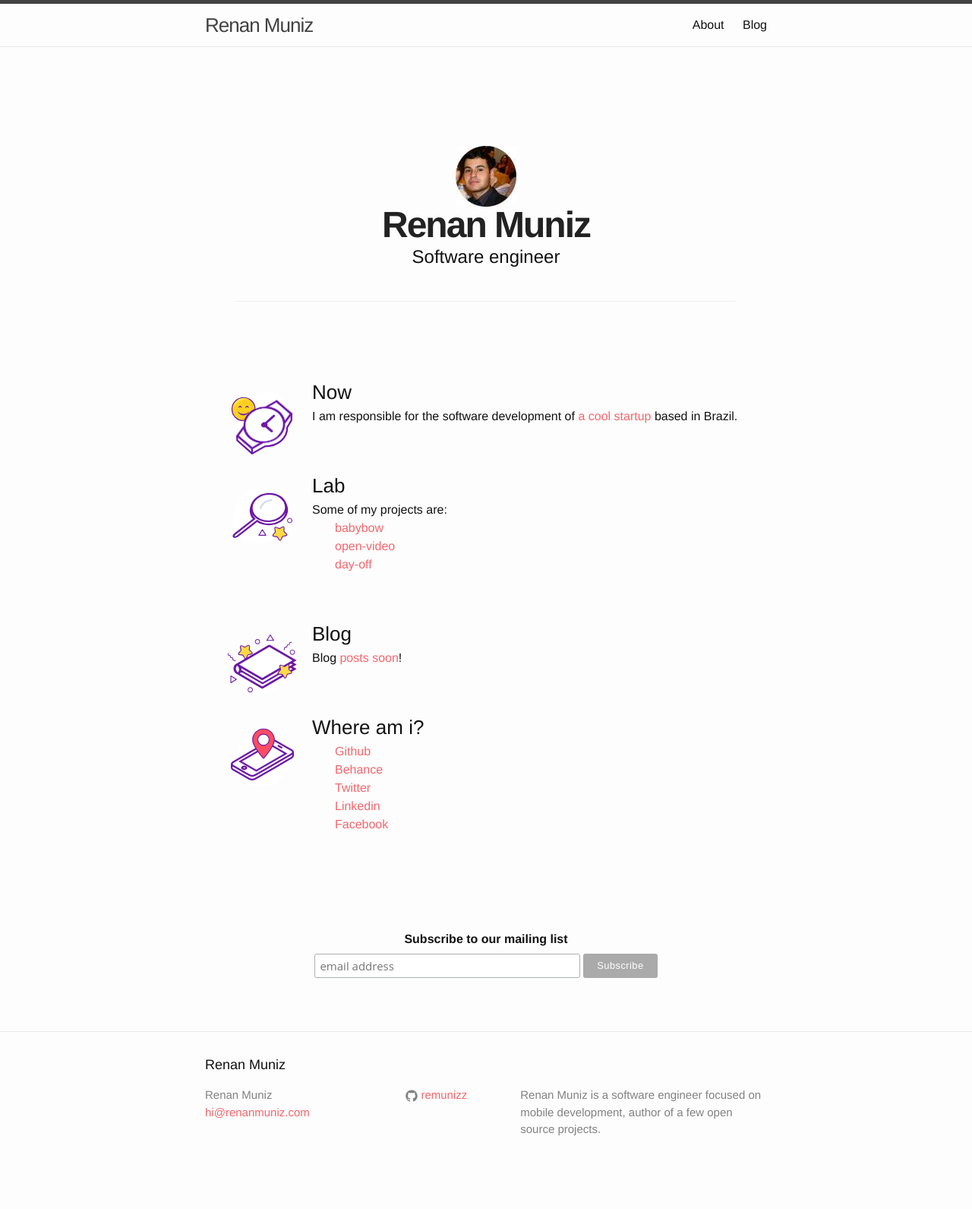
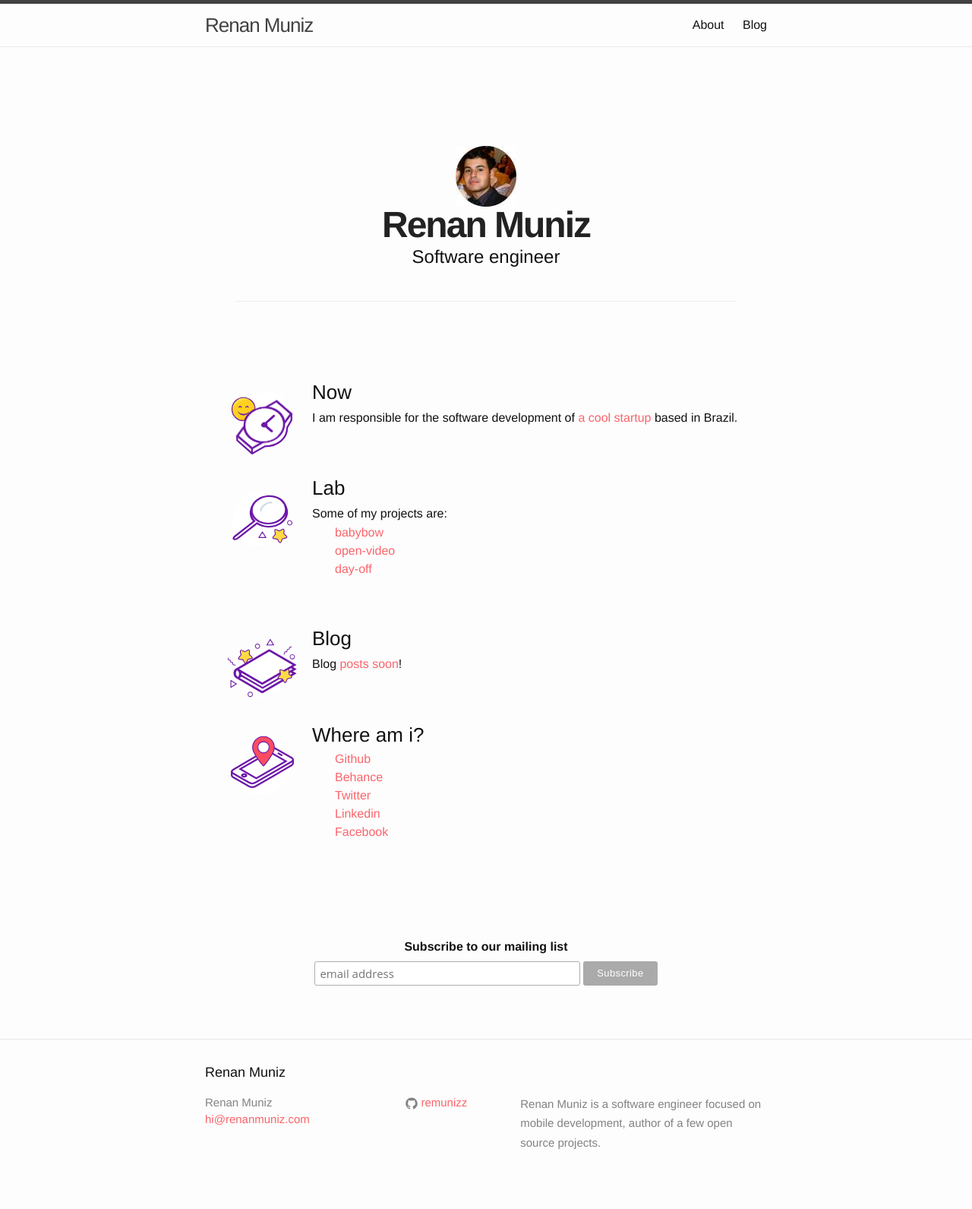
Before and after one commit to remunizz/remunizz.github.io, a Jekyll site: the page built from index.html, in a window 1280 px wide. Shown: the whole page at 76% size. Built offline with Jekyll 4.4.1, drawn with Linux system fonts in a browser that asks for light colours.

Commit message:
update p element style

```diff
--- a/_sass/_base.scss
+++ b/_sass/_base.scss
@@ -8,7 +8,9 @@ dl, dd, ol, ul, figure {
     padding: 0;
 }
 
-
+p {
+    line-height: 1.7;
+}
 
 /**
  * Basic styling
```
